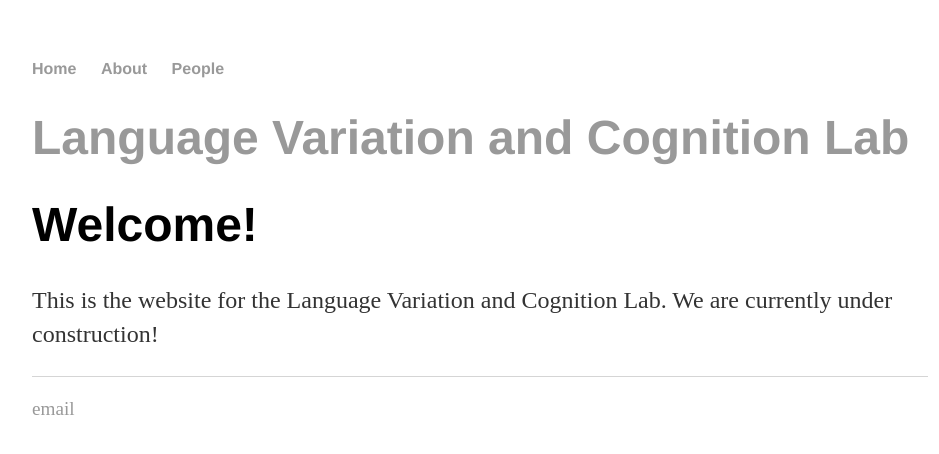
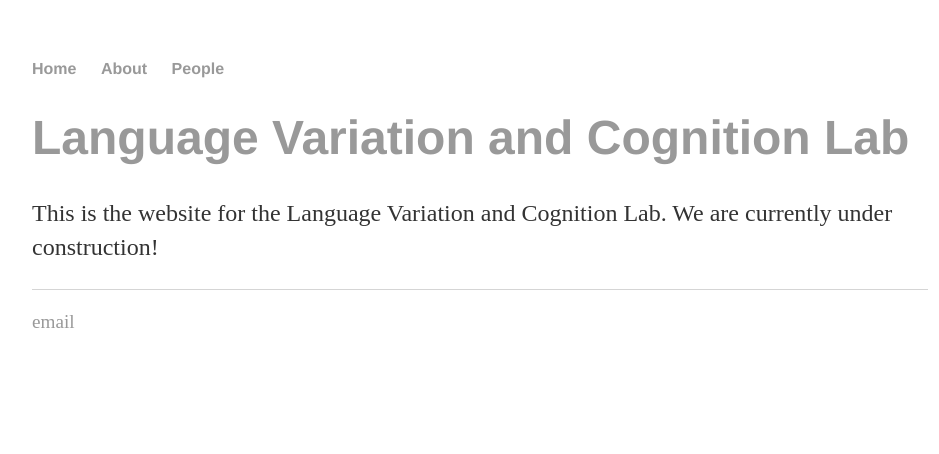
Before and after one commit to laceywade/TammingaLab.github.io, a Jekyll site: the page built from index.md, in a window 1280 px wide. Shown: the top 454 px of the page, without its empty margins (160-1099 px from the left). Built offline with Jekyll 4.4.1, drawn with Linux system fonts in a browser that asks for light colours.

Commit message:
Updated index.md

```diff
--- a/index.md
+++ b/index.md
@@ -1,7 +1,8 @@
 ---
 layout: default
 title: Language Variation and Cognition Lab
+published: true
 ---
-# Welcome!
+
 
 This is the website for the Language Variation and Cognition Lab. We are currently under construction!
```
